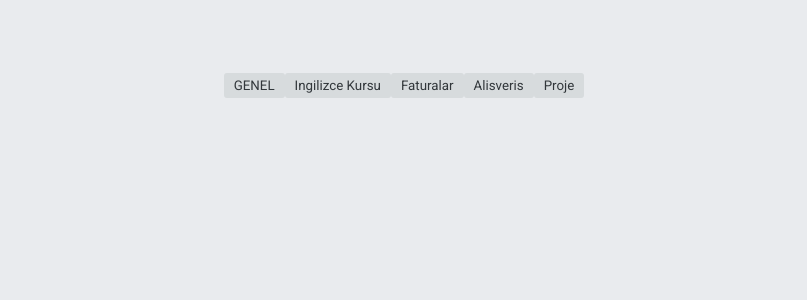
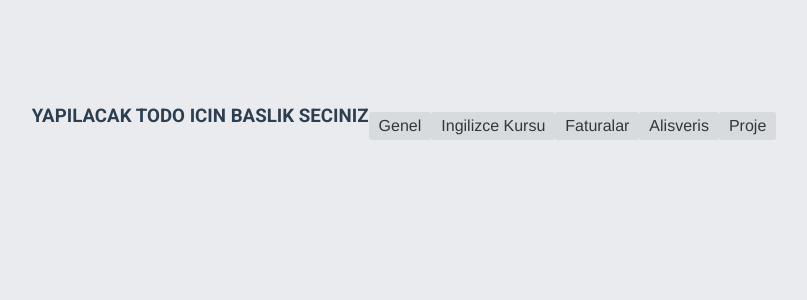
Before and after one commit to SelmanKaya/todo-app, a Vue app: page / in a window 1280 px wide. Shown: the top 300 px of the page, without its empty margins (236-1043 px from the left). Built offline with nearby package versions, Linux system fonts and the light colour scheme.

Commit message:
Değişiklik açıklaması

```diff
--- a/src/main.js
+++ b/src/main.js
@@ -1,5 +1,5 @@
 import { createApp } from 'vue'
-// import './style.css'
+import './style.css'
 import App from './App.vue'
 import router from './router/index.js'
 import './assets/style.css'
--- a/src/views/Main.vue
+++ b/src/views/Main.vue
@@ -1,38 +1,54 @@
 <template>
   <!-- <VuePreloader color="blue" scale="0.6" /> -->
 
-    <h3>ToDo List</h3>
+  <h3 class=" p-6  items-center text-3xl font-semibold">ToDo List</h3>
   <!-- <AddSection :addNewTodo="addNewTodo" @add-todo="addNewTodo" /> -->
-    <hr>
+  <div class=" bg-cyan-100 mx-96 rounded-lg shadow-lg">
     <listSection />
-    <button @click="newTodo">todo ekle</button>
-    <hr>
+    <button
+      class=" px-8 bg-blue-500 hover:bg-blue-700 text-white font-semibold py-2 rounded-full mt-4 transition-colors"
+      @click="newTodo">todo ekle</button>
+    <br>
     <label for="textTodo"></label>
-    <input v-if="showInput" id="textTodo" v-model="textInput"  placeholder="task giriniz..." @keydown.enter="todo(textTodo)"/>
+    <input class=" border-x-zinc-500 px-8 h-8 m-4 rounded-lg" v-if="showInput" id="textTodo" v-model="textInput"
+      placeholder="task giriniz..." @keydown.enter="todo(textTodo)" />
+  </div>
+  <div class=" bg-red-100 p-10 mx-96 rounded-lg shadow-lg">
     <ul>
-      <li v-for="item in provideData.todoList"  :key="item.id">
+      <li v-for="item in provideData.todoList" :key="item.id">
+        <p class=" font-semibold">Kategori Adı: {{ $route.params.butonAdi }}</p> <!-- calismadi bende anlamadim -->
+        Yapilacak todo :
         {{ item.text }}
-        <button class="red" @click="deleteItem(item)">Sil</button>
+        <button
+          class=" inline-flex items-center font-semibold text-white bg-red-500 rounded-lg hover:bg-red-600 px-8  h-8  transition-colors justify-end"
+          @click="deleteItem(item)">Sil</button>
         <hr>
         <label for="derece">Onem derecesi seçin:</label>
-          <select id="derece" name="color">
+        <select id="derece" name="color" class=" rounded-sm">
           <option value="green">yuksek</option>
           <option value="blue">orta</option>
           <option value="red">dusuk</option>
         </select>
         <hr>
         <input type="checkbox" :id="item.id" v-model="isChecked" @change="disableCheckbox" :disabled="isDisabled">
-          <label :for="item.id">Tamamlandı</label><br>
+        <label :for="item.id">Tamamlandı</label><hr class=" p-3">
+        <!-- hala tamamlandi isaretleyince hepsini birden isaretliyo -->
       </li>
 
     </ul>
+    <div>
+      <button @click="goHome()" class="px-8 bg-yellow-500 hover:bg-yellow-700 text-white font-semibold py-2 rounded-full mt-4 transition-colors">Yeni kategori Sec</button>
+    </div>
+  </div>
 </template>
 
 <script setup>
 import { provide, ref } from 'vue';
 import VuePreloader from '../components/VuePreloader.vue';
+//preloader yaptik ama hatali biraz
 import listSection from '../components/listSection.vue';
-
+import { useRouter } from 'vue-router';
+const router = useRouter()
 
 const showInput = ref(false);
 const textInput = ref('');
@@ -78,9 +94,12 @@
 const isDisabled = ref(false);
 const disableCheckbox = () => {
   if (isChecked.value) {
-      isDisabled.value = true; // Checkbox işaretlendiyse devre dışı bırak
+    isDisabled.value = true;
   }
 };
+const goHome = () => {
+    router.push({ name: 'homePage'})
+}
 console.log('provideData :>> ', provideData);
 provide("provideData", provideData.value);
 provide("deleteItem", deleteItem);
--- a/src/views/homePage.vue
+++ b/src/views/homePage.vue
@@ -1,20 +1,22 @@
 <template>
-    <button @click="go">GENEL</button>
-    <hr>
-    <button @click="go">Ingilizce Kursu</button>
-    <hr>
-    <button @click="go">Faturalar</button>
-    <hr>
-    <button @click="go">Alisveris</button>
-    <hr>
-    <button @click="go">Proje</button>
+    <h3 class=" font-semibold text-4xl mb-5">YAPILACAK TODO ICIN BASLIK SECINIZ</h3>
+    <button @click="go('Genel')" class=" bg-green-500 hover:bg-green-600 text-2xl text-white rounded-lg  px-8  h-8 m-2  transition-colors ">Genel</button>
+    <br>
+    <button @click="go('Ingilizce')" class=" bg-green-500 hover:bg-green-600 text-2xl text-white rounded-lg  px-8  h-8 m-2 transition-colors ">Ingilizce Kursu</button>
+    <br>
+    <button @click="go('Faturalar')" class=" bg-green-500 hover:bg-green-600 text-2xl text-white rounded-lg  px-8  h-8 m-2 transition-colors ">Faturalar</button>
+    <br>
+    <button @click="go('Alisveris')" class=" bg-green-500 hover:bg-green-600 text-2xl text-white rounded-lg  px-8  h-8 m-2 transition-colors ">Alisveris</button>
+    <br>
+    <button @click="go('Proje')" class=" bg-green-500 hover:bg-green-600 text-2xl text-white rounded-lg  px-8  h-8 m-2 transition-colors ">Proje</button>
 
 </template>
 <script setup>
 import { useRouter } from "vue-router"
 
 const router = useRouter()
-const go = () => {
-    router.push({ name: 'mainPage' })
+const go = (butonAdi) => {
+    router.push({ name: 'mainPage', params: { butonAdi } })
 }
+console.log('router :>> ', router);
 </script>
```
Lines whose indentation alone changed are shown as unchanged.
